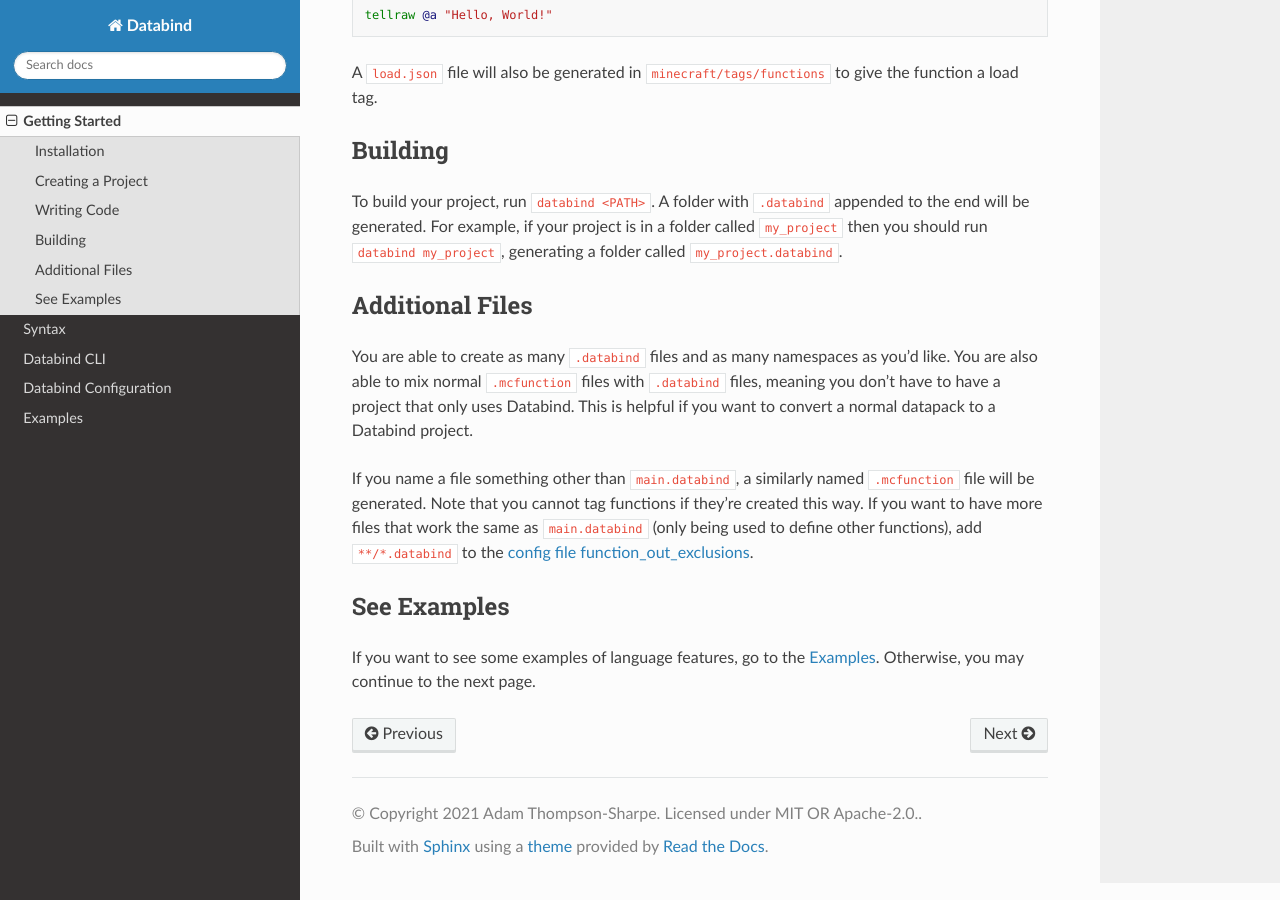
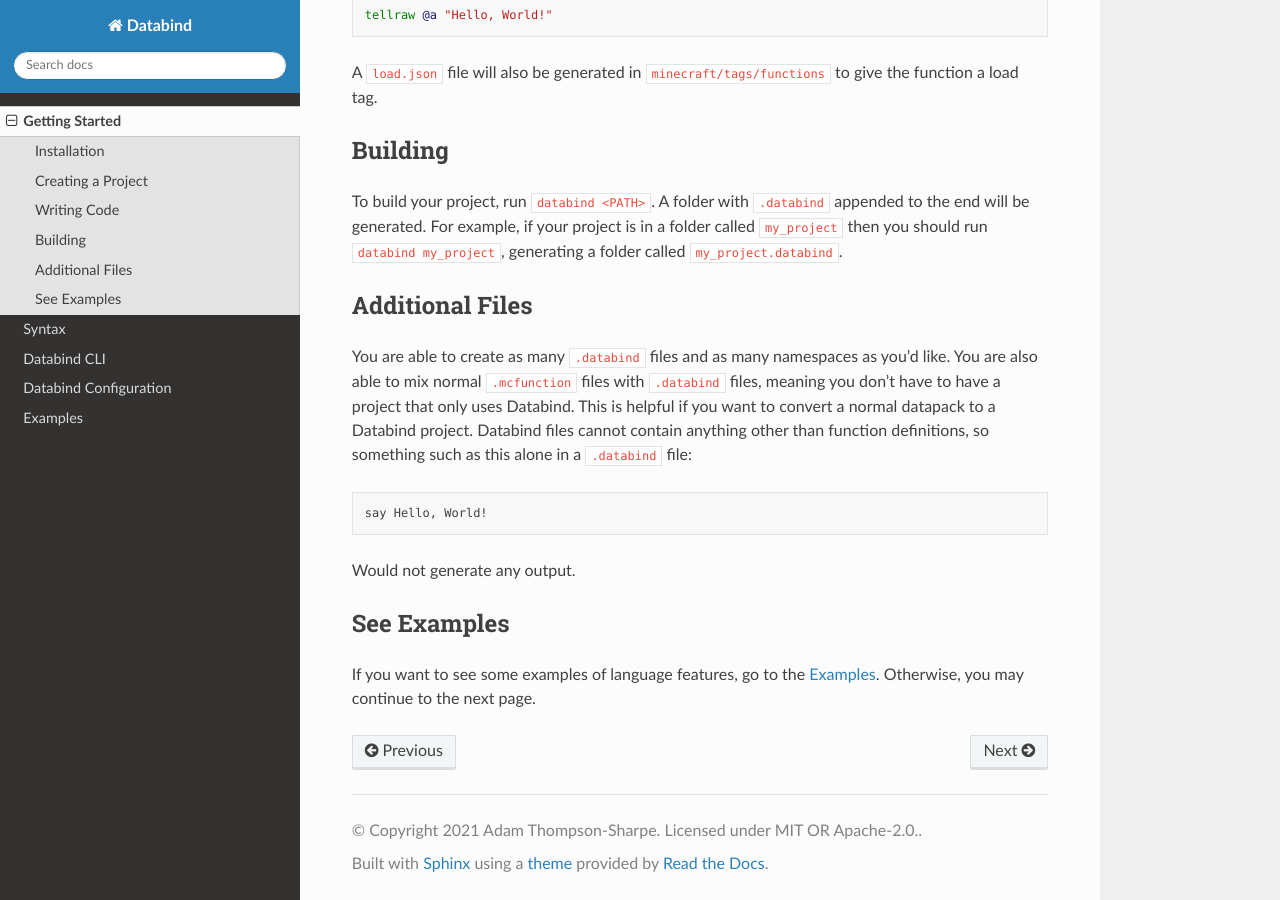
Before and after one commit to MysteryBlokHed/databind, a Sphinx documentation site: the page built from docs/getting_started.rst, in a window 1280 px wide and 900 px high, scrolled down 1403 px. Built offline with Sphinx 7.4.7 and the Read the Docs theme 2.0.0, drawn with Linux system fonts in a browser that asks for light colours.

Commit message:
Update docs

```diff
--- a/docs/config.rst
+++ b/docs/config.rst
@@ -21,11 +21,6 @@
 +---------------------------------------+---------------------------------------------------------------------+
 | ``inclusions = ["**/*.databind"]``    | Specify what files to transpile using globs                         |
 +---------------------------------------+---------------------------------------------------------------------+
-|                                       | Functions to transpile but not to generate an ``.mcfunction``       |
-| ``function_out_exclusions             | file for. Will only be used if it is also included in               |
-| = ["**/main.databind"]``              | the inclusions globs. Useful for files that only contain functions. |
-|                                       | it will be transpiled without its own ``.mcfunction``               |
-+---------------------------------------+---------------------------------------------------------------------+
 | ``exclusions = []``                   | Specify what files not to copy over/transpile using globs           |
 +---------------------------------------+---------------------------------------------------------------------+
 |                                       | The output file or folder. If unspecified,                          |
@@ -43,7 +38,6 @@
    random_var_names = false
    var_display_names = false
    inclusions = ["**/*.databind"]
-   function_out_exclusions = ["**/main.databind"]
    exclusions = []
 
 (The output option is omitted to use the default folder of ``project_name.databind``)
--- a/docs/getting_started.rst
+++ b/docs/getting_started.rst
@@ -88,12 +88,14 @@
 you'd like. You are also able to mix normal ``.mcfunction`` files with ``.databind``
 files, meaning you don't have to have a project that only uses Databind. This
 is helpful if you want to convert a normal datapack to a Databind project.
+Databind files cannot contain anything other than function definitions, so something
+such as this alone in a ``.databind`` file:
 
-If you name a file something other than ``main.databind``, a similarly named
-``.mcfunction`` file will be generated. Note that you cannot tag functions
-if they're created this way. If you want to have more files that work the same
-as ``main.databind`` (only being used to define other functions), add
-``**/*.databind`` to the :ref:`config file function_out_exclusions <Configuration File>`.
+.. code-block:: databind
+
+   say Hello, World!
+
+Would not generate any output.
 
 See Examples
 ------------
```
